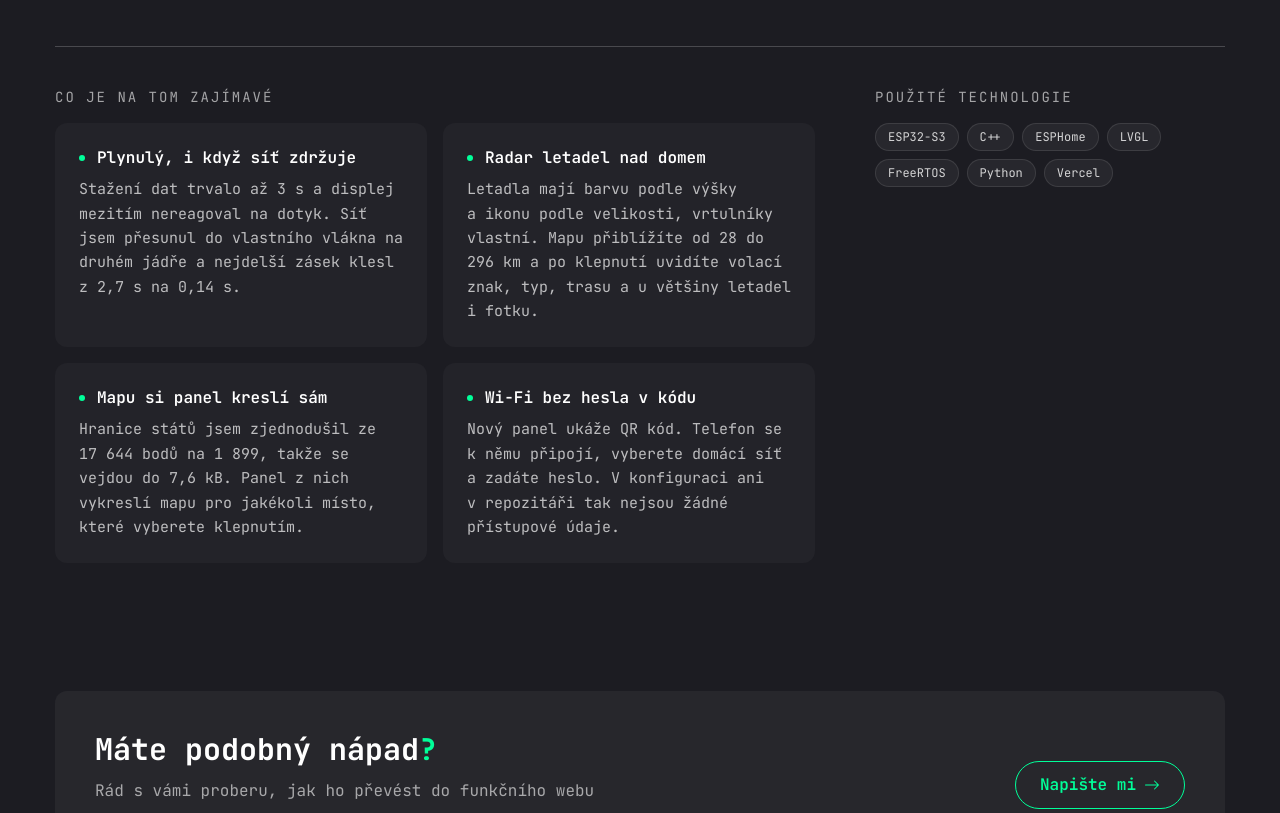
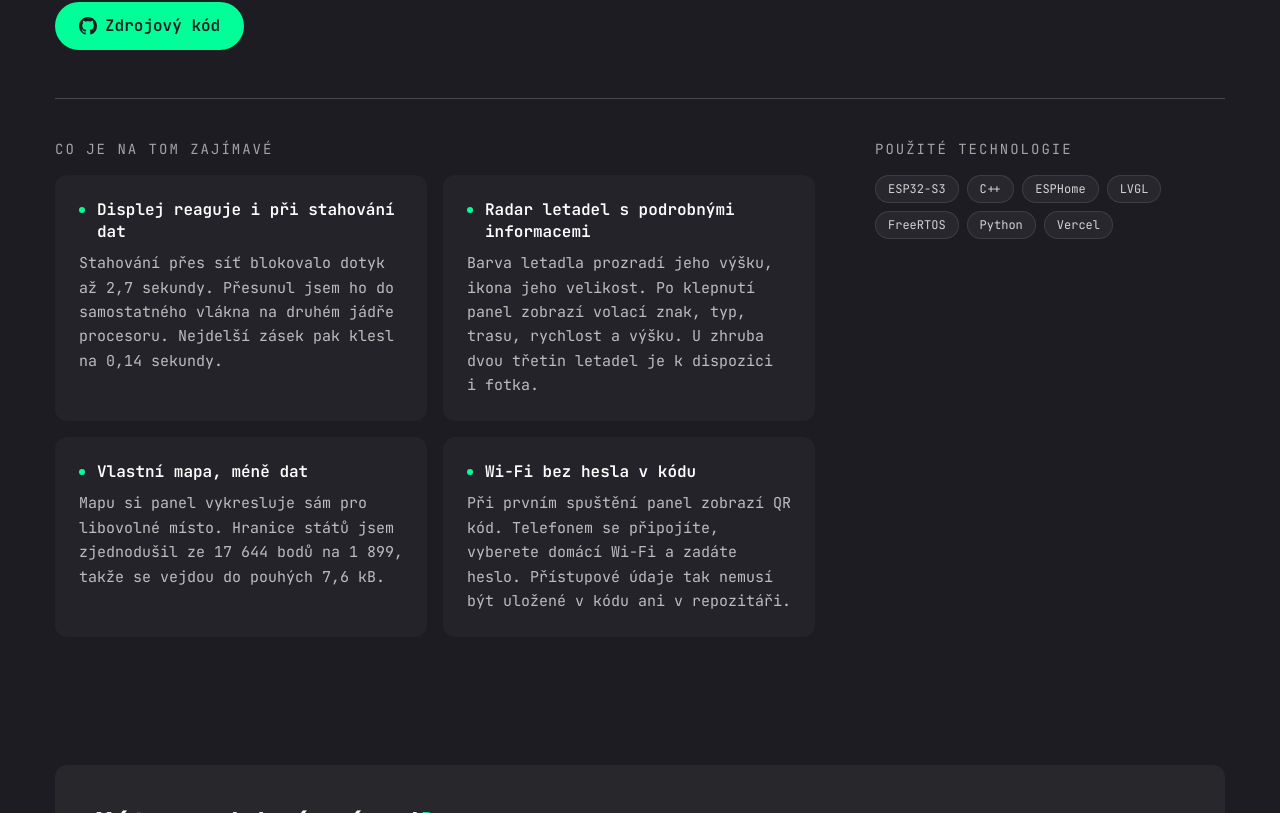
Before and after one commit to filiptomanec/portfolio, a Next.js app: page /projects in a window 1280 px wide. Shown: the part 4586-5399 px from the top of the page. Built offline with nearby package versions, Linux system fonts and the light colour scheme.

Commit message:
Use the rewritten texts for the ESP home panel card
Co-Authored-By: Claude Opus 5.5 <noreply@anthropic.com>

```diff
--- a/src/data/projects.ts
+++ b/src/data/projects.ts
@@ -164,23 +164,23 @@ export const projects: Project[] = [
     category: "Hardware · C++ · IoT",
     year: "2026",
     description:
-      "Kulatý dotykový displej na zdi, přes který doma ovládám pět žaluzií a sleduju teplotu, vlhkost, CO₂ i spotřebu elektřiny. Ukáže také meteoradar ČHMÚ a letadla, která zrovna letí nad námi, i s trasou. Běží úplně samostatně, bez serveru a bez cloudu. S chytrými zařízeními doma i s veřejnými službami komunikuje napřímo.",
+      "Na zdi mi visí kulatý dotykový panel, přes který ovládám pět žaluzií a sleduju teplotu, vlhkost, CO₂ i spotřebu elektřiny. Najdu na něm také animovaný meteoradar ČHMÚ a živou mapu letadel nad Českem, včetně jejich tras a podrobností o letech. Panel funguje úplně samostatně, bez serveru a cloudu. S domácími zařízeními i veřejnými službami komunikuje přímo.",
     highlights: [
       {
-        title: "Plynulý, i když síť zdržuje",
-        text: "Stažení dat trvalo až\u00a03\u00a0s a displej mezitím nereagoval na dotyk. Síť jsem přesunul do vlastního vlákna na druhém jádře a nejdelší zásek klesl z 2,7\u00a0s na 0,14\u00a0s.",
+        title: "Displej reaguje i při stahování dat",
+        text: "Stahování přes síť blokovalo dotyk až 2,7\u00a0sekundy. Přesunul jsem ho do samostatného vlákna na druhém jádře procesoru. Nejdelší zásek pak klesl na 0,14\u00a0sekundy.",
       },
       {
-        title: "Radar letadel nad domem",
-        text: "Letadla mají barvu podle výšky a ikonu podle velikosti, vrtulníky vlastní. Mapu přiblížíte od 28 do 296\u00a0km a po klepnutí uvidíte volací znak, typ, trasu a u většiny letadel i fotku.",
+        title: "Radar letadel s podrobnými informacemi",
+        text: "Barva letadla prozradí jeho výšku, ikona jeho velikost. Po klepnutí panel zobrazí volací znak, typ, trasu, rychlost a výšku. U zhruba dvou třetin letadel je k dispozici i fotka.",
       },
       {
-        title: "Mapu si panel kreslí sám",
-        text: "Hranice států jsem zjednodušil ze 17\u00a0644 bodů na 1\u00a0899, takže se vejdou do 7,6\u00a0kB. Panel z nich vykreslí mapu pro jakékoli místo, které vyberete klepnutím.",
+        title: "Vlastní mapa, méně dat",
+        text: "Mapu si panel vykresluje sám pro libovolné místo. Hranice států jsem zjednodušil ze 17\u00a0644 bodů na 1\u00a0899, takže se vejdou do pouhých 7,6\u00a0kB.",
       },
       {
         title: "Wi-Fi bez hesla v kódu",
-        text: "Nový panel ukáže QR kód. Telefon se k němu připojí, vyberete domácí síť a zadáte heslo. V konfiguraci ani v repozitáři tak nejsou žádné přístupové údaje.",
+        text: "Při prvním spuštění panel zobrazí QR kód. Telefonem se připojíte, vyberete domácí Wi-Fi a zadáte heslo. Přístupové údaje tak nemusí být uložené v kódu ani v repozitáři.",
       },
     ],
     stack: [
@@ -194,7 +194,7 @@ export const projects: Project[] = [
     ],
     image: {
       src: "/assets/projects/esp-home-panel.webp",
-      alt: "Tři kulaté obrazovky domácího panelu. Vlevo teplota 23,4 °C a 1090 ppm CO₂ v obýváku, uprostřed radar s 26 letadly nad mapou Česka, vpravo ovládání žaluzie otevřené na 75 %.",
+      alt: "Tři kulaté obrazovky domácího ovládacího panelu vedle sebe. Vlevo je teplota 23,4 °C a CO₂ 1 090 ppm, uprostřed radar s 26 letadly nad mapou Česka a vpravo ovládání žaluzie nastavené na 75 %.",
     },
     links: {
       github: "https://github.com/filiptomanec/esp-home-panel",
```
